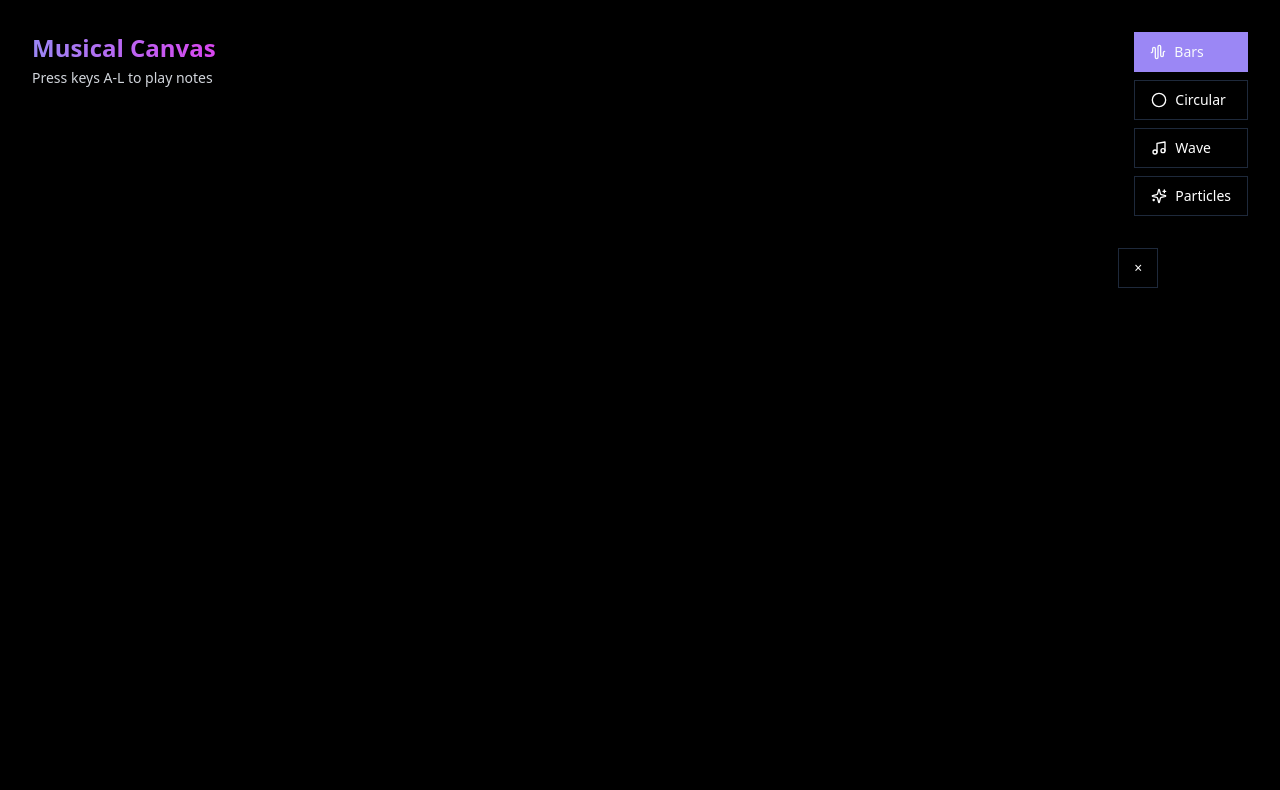
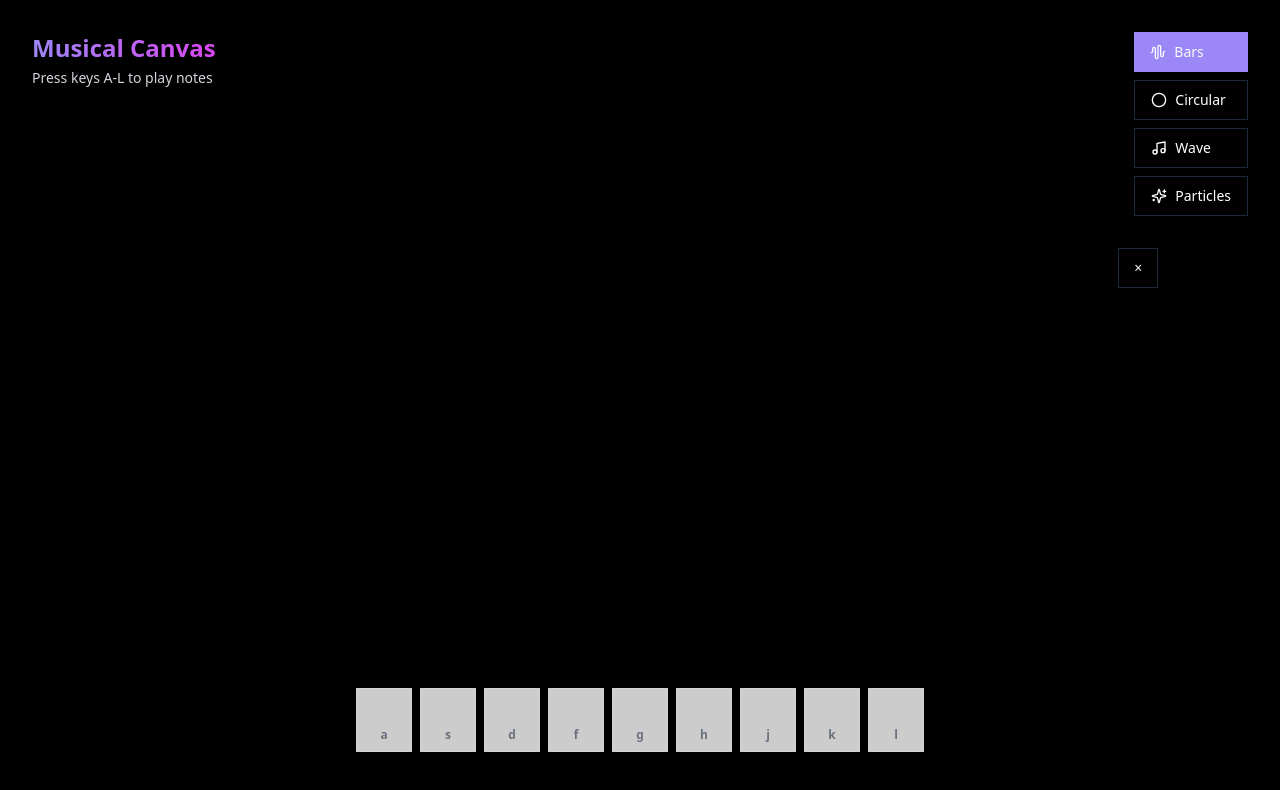
Before and after one commit to atomicphoenix11/melody-visualizer-canvas, a React (Vite) app: page / in a window 1280 px wide. Shown: the top 790 px of the page. Built offline with nearby package versions, Linux system fonts and the light colour scheme.

Commit message:
Restore virtual keyboard
The virtual keyboard was unintentionally removed. This commit restores the keyboard to the AudioEngine component.

```diff
--- a/src/components/AudioEngine.tsx
+++ b/src/components/AudioEngine.tsx
@@ -1,3 +1,4 @@
+
 import { useEffect, useRef, useState } from 'react';
 
 interface AudioEngineProps {
@@ -35,28 +36,27 @@ const AudioEngine: React.FC<AudioEngineProps> = ({ onAudioProcess }) => {
       const bufferLength = analyserRef.current.frequencyBinCount;
       dataArrayRef.current = new Uint8Array(bufferLength);
 
-      analyserRef.current.connect(audioContextRef.current.destination);
-
+      // Set initial values to ensure visualizer has data
       if (dataArrayRef.current) {
         for (let i = 0; i < dataArrayRef.current.length; i++) {
-          dataArrayRef.current[i] = 50;
+          dataArrayRef.current[i] = Math.random() * 50; // Add some random initial data
         }
         onAudioProcess(dataArrayRef.current);
       }
+
+      analyserRef.current.connect(audioContextRef.current.destination);
     };
 
+    initAudio(); // Initialize immediately
+
     const handleFirstInteraction = () => {
-      if (!audioContextRef.current) {
-        initAudio();
+      if (audioContextRef.current?.state === 'suspended') {
+        audioContextRef.current.resume();
       }
-      window.removeEventListener('click', handleFirstInteraction);
-      window.removeEventListener('keydown', handleFirstInteraction);
     };
 
     window.addEventListener('click', handleFirstInteraction);
     window.addEventListener('keydown', handleFirstInteraction);
-
-    initAudio();
 
     return () => {
       window.removeEventListener('click', handleFirstInteraction);
@@ -76,6 +76,12 @@ const AudioEngine: React.FC<AudioEngineProps> = ({ onAudioProcess }) => {
     const updateAnalyser = () => {
       if (analyserRef.current && dataArrayRef.current) {
         analyserRef.current.getByteFrequencyData(dataArrayRef.current);
+
+        // Amplify the data to make visualizations more pronounced
+        for (let i = 0; i < dataArrayRef.current.length; i++) {
+          dataArrayRef.current[i] = Math.min(255, dataArrayRef.current[i] * 1.5);
+        }
+
         onAudioProcess(dataArrayRef.current);
       }
       frameRef.current = requestAnimationFrame(updateAnalyser);
@@ -119,16 +125,20 @@ const AudioEngine: React.FC<AudioEngineProps> = ({ onAudioProcess }) => {
 
         oscillator.start();
         gainNode.gain.setValueAtTime(0, audioContextRef.current.currentTime);
-        gainNode.gain.linearRampToValueAtTime(0.5, audioContextRef.current.currentTime + 0.1);
+        gainNode.gain.linearRampToValueAtTime(0.8, audioContextRef.current.currentTime + 0.1);
 
         oscillatorsRef.current.set(key, oscillator);
         gainsRef.current.set(key, gainNode);
 
         setActiveKeys(new Set([...activeKeys, key]));
 
+        // Boost the data for visualization when a key is pressed
         if (dataArrayRef.current) {
           const index = Math.floor(NOTES[key as keyof typeof NOTES] % dataArrayRef.current.length);
-          dataArrayRef.current[index] = 200;
+          for (let i = 0; i < 10; i++) {
+            const idx = (index + i) % dataArrayRef.current.length;
+            dataArrayRef.current[idx] = 230;
+          }
           onAudioProcess(dataArrayRef.current);
         }
       }
@@ -172,7 +182,7 @@ const AudioEngine: React.FC<AudioEngineProps> = ({ onAudioProcess }) => {
   }, [activeKeys, onAudioProcess]);
 
   return (
-    <div className="fixed bottom-8 left-0 w-full flex items-center justify-center">
+    <div className="fixed bottom-8 left-0 w-full flex items-center justify-center z-30">
       <div className="bg-black/60 backdrop-blur-md p-4 rounded-xl flex">
         {Object.entries(NOTES).map(([key, _]) => (
           <div
--- a/src/index.css
+++ b/src/index.css
@@ -59,8 +59,9 @@
     display: block;
   }
 
+  /* Restored and enhanced key styles */
   .key {
-    @apply relative flex items-center justify-center w-16 h-20 mx-1 bg-white text-black rounded-md
+    @apply relative flex items-center justify-center w-14 h-16 mx-1 bg-white/80 text-black rounded-md
     border border-gray-300 cursor-pointer select-none
     transition-all duration-100 ease-in-out shadow-md;
   }
--- a/src/pages/Index.tsx
+++ b/src/pages/Index.tsx
@@ -28,10 +28,12 @@ const Index = () => {
 
   return (
     <div className="relative min-h-screen overflow-hidden bg-black">
-      {/* Canvas Visualizer */}
-      <Visualizer analyserData={analyserData} activeVisualizer={activeVisualizer} />
+      {/* Canvas Visualizer - positioned below everything else */}
+      <div className="absolute inset-0 z-0">
+        <Visualizer analyserData={analyserData} activeVisualizer={activeVisualizer} />
+      </div>
 
-      {/* Controls and UI */}
+      {/* Controls and UI - positioned above the visualizer */}
       <div className="relative z-20">
         <Title />
         <Controls
@@ -40,8 +42,10 @@ const Index = () => {
         />
       </div>
 
-      {/* Audio Engine and Virtual Keyboard */}
-      <AudioEngine onAudioProcess={handleAudioProcess} />
+      {/* Audio Engine and Virtual Keyboard - positioned at the bottom but above the visualizer */}
+      <div className="relative z-10">
+        <AudioEngine onAudioProcess={handleAudioProcess} />
+      </div>
     </div>
   );
 };
```
